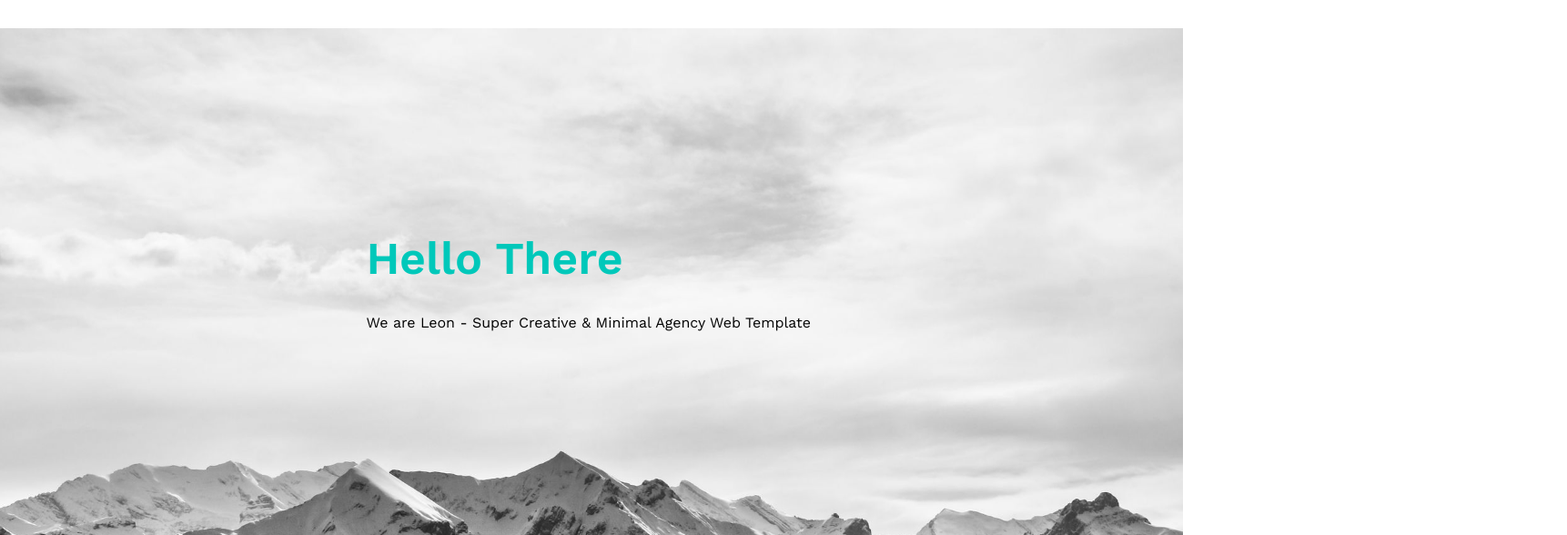
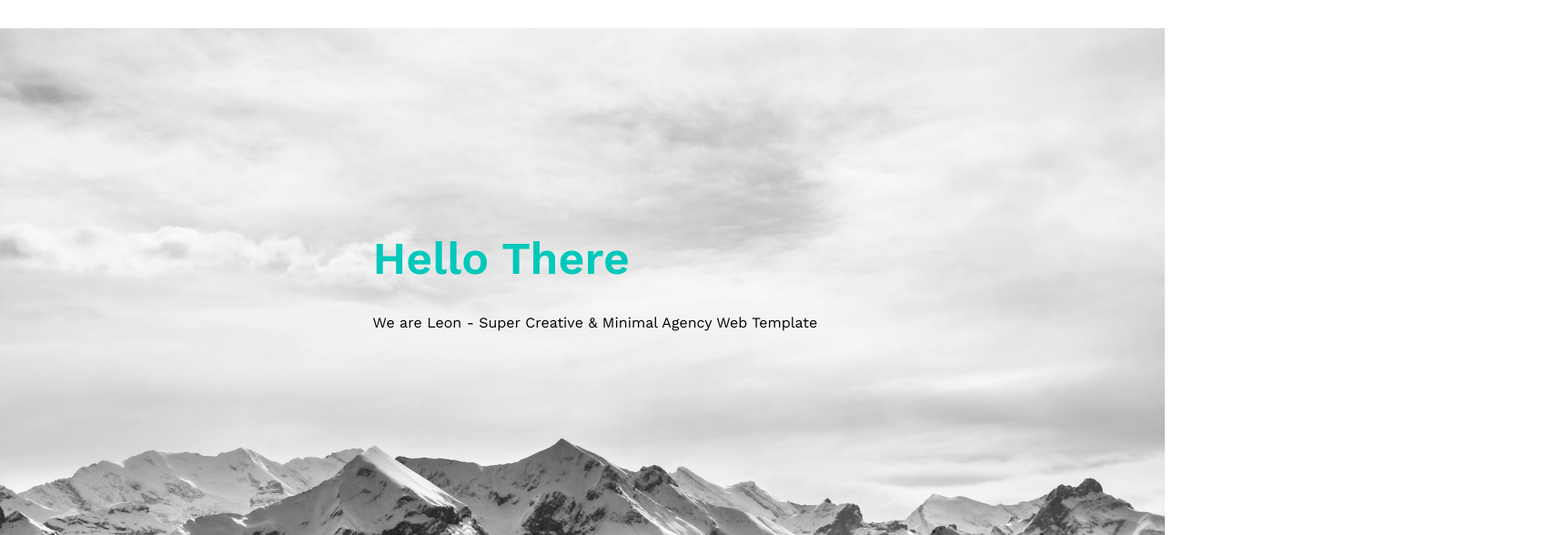
Before and after one commit to Mohammed-AbdAlghany/template1, a plain HTML site: page project1.html in a window 1280 px wide. Shown: the part 53-641 px from the top of the page at 91% size, 1722 px wide, since content can reach past the window. Drawn offline with nearby package versions, Linux system fonts and the light colour scheme.

Commit message:
Update project1.css

```diff
--- a/project1.css
+++ b/project1.css
@@ -49,10 +49,8 @@ body{
 /*start landing*/
 .landing{
     background-image: url(index.jpeg);
-    background-repeat: no-repeat;
     background-size: cover;
     height: 560px;
-    margin: 0 -20px 0 -20px;
 }
 .introtext{
     position: relative;
```
